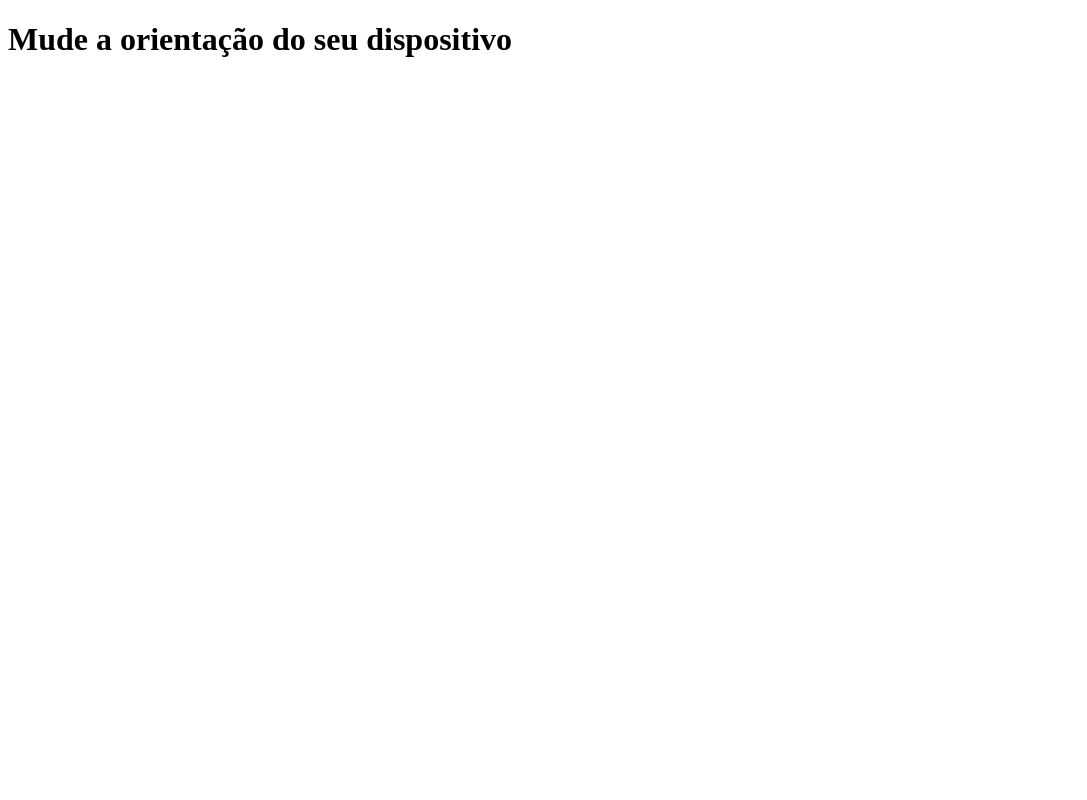
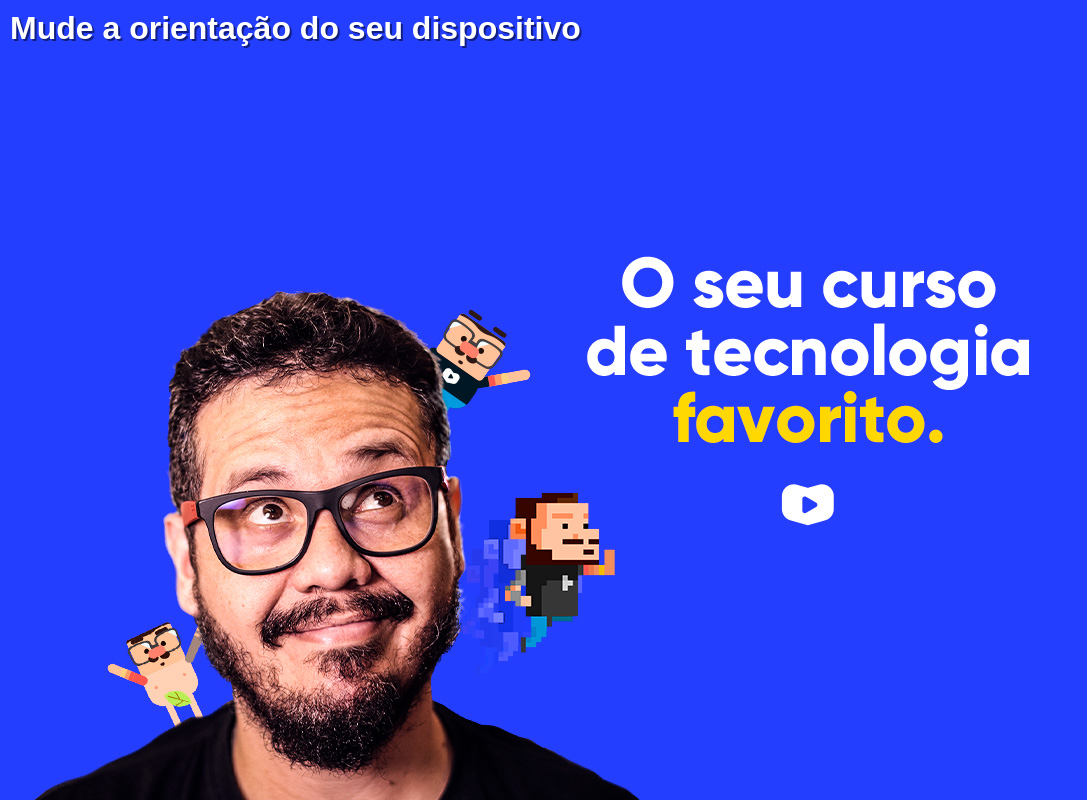
Before and after one commit to FilipeLannes/html-css3, a plain HTML site: page exercicios/ex026/mq002/index.html in a window 1280 px wide. Shown: the whole page, without its empty margins (0-1087 px from the left). Drawn offline with Linux system fonts and the light colour scheme.

Commit message:
Exercício 26

```diff
--- a/exercicios/ex026/mq002/estilos/paisagem.css
+++ b/exercicios/ex026/mq002/estilos/paisagem.css
@@ -1 +1,6 @@
 @charset "UTF-8";
+
+body {
+    background-image: url(../imagens/cev-landscape.jpg);
+    background-position: left bottom;
+}
--- a/exercicios/ex026/mq002/estilos/retrato.css
+++ b/exercicios/ex026/mq002/estilos/retrato.css
@@ -1 +1,6 @@
 @charset "UTF-8";
+
+body {
+    background-image: url(../imagens/cev-portrait.jpg);
+    background-position: center bottom;
+}
--- a/exercicios/ex026/mq002/estilos/style.css
+++ b/exercicios/ex026/mq002/estilos/style.css
@@ -1 +1,21 @@
 @charset "UTF-8";
+
+* {
+    margin: 0px;
+    padding: 0px;
+    font-family: Arial, Helvetica, sans-serif;
+}
+
+html, body {
+    width: 100vw;
+    height: 100vh;
+    background-color: #233eff;
+    background-size: contain;
+    background-repeat: no-repeat;
+}
+
+h1 {
+    color: white;
+    text-shadow: 2px 2px 0px #111e81;
+    padding: 10px;
+}
--- a/exercicios/ex026/mq002/index.html
+++ b/exercicios/ex026/mq002/index.html
@@ -6,7 +6,7 @@
     <title>Media Query</title>
     <link rel="stylesheet" href="estilos/style.css" media="all">
     <link rel="stylesheet" href="estilos/retrato.css" media="screen and (orientation: portrait)">
-    <link rel="stylesheet" href="estilos/paisagem.css" media="screen anda (orientation: landscape)">
+    <link rel="stylesheet" href="estilos/paisagem.css" media="screen and (orientation: landscape)">
 </head>
 <body>
     <h1>Mude a orientação do seu dispositivo</h1>
```
